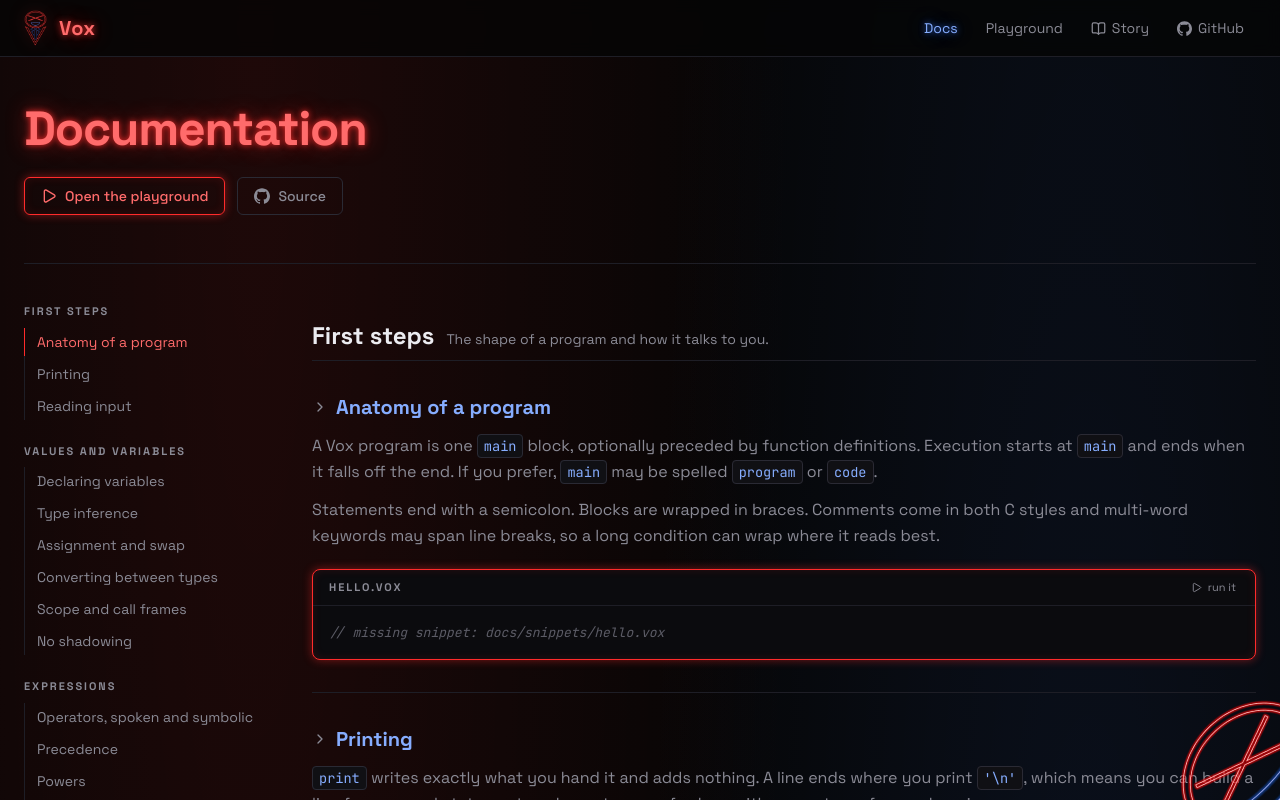
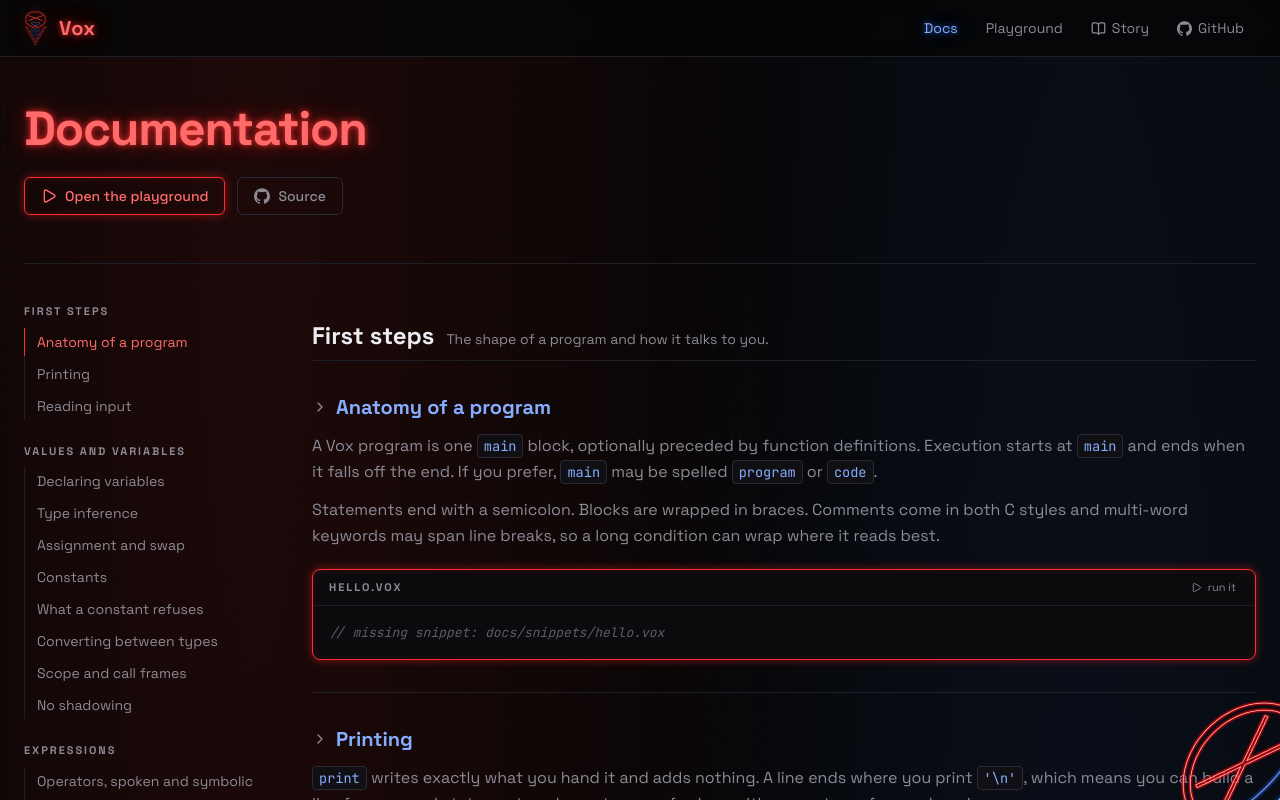
Before and after one commit to Volburaal/vox, a React (Vite) app in the folder web/: page /docs in a window 1280 px wide. Shown: the top 800 px of the page. Built offline with nearby package versions, Linux system fonts and the light colour scheme.

Commit message:
More doc snippets (ill update docs shortly)

```diff
--- a/web/src/docs/content.ts
+++ b/web/src/docs/content.ts
@@ -124,6 +124,23 @@ export const CATEGORIES: DocCategory[] = [
           "`<=` and `=>` are comparisons only. They never assign.",
           "A bare comparison such as `x is equal to 5;` is a statement with no effect and the compiler warns you and points at `set`.",
         ],
+      },
+      {
+        id: "constants",
+        title: "Constants",
+        body: [
+          "`constant integer MAX <- 3` and `let NAME always be value` declare names that can never be assigned again - not with `<-`, not with `set`, not with `increment`. Trying is a compile error, so the mistake never reaches a run.",
+          "A constant list is a constant *name*: the list it refers to can still grow and change, because lists are references. When it is the list itself that must not change size, `lock` it.",
+        ],
+        snippet: "constants",
+      },
+      {
+        id: "constant-error",
+        title: "What a constant refuses",
+        body: [
+          "The checker reports the assignment where it is written, with the name, rather than letting a value drift at run time.",
+        ],
+        snippet: "constant-error",
       },
       {
         id: "casting",
@@ -379,6 +396,24 @@ export const CATEGORIES: DocCategory[] = [
         },
       },
       {
+        id: "list-builtins",
+        title: "Sorting, totals and searching",
+        body: [
+          "The operations every first course reaches for are built in, each with a spoken form, a function form and a dot form. `sort` and `reverse` change the list in place; the rest leave it alone.",
+        ],
+        snippet: "list-builtins",
+        table: {
+          head: ["Spoken", "Also", "Result"],
+          rows: [
+            ["`sort xs`", "`sort(xs)`, `xs.sort()`", "in place, smallest first; numbers, strings or booleans"],
+            ["`reverse xs`", "`reverse(xs)`, `xs.reverse()`", "in place"],
+            ["`sum of xs`", "`sum(xs)`, `xs.sum()`", "`0` for an empty list; a float if any item is"],
+            ["`largest of xs`, `smallest of xs`", "`largest(xs)`, `xs.smallest()`", "an item; an empty list is a runtime error"],
+            ["`position of x in xs`", "`position(xs, x)`, `xs.position(x)`", "the index of the first match, or `-1`"],
+          ],
+        },
+      },
+      {
         id: "for-each",
         title: "for each",
         body: [
@@ -395,6 +430,32 @@ export const CATEGORIES: DocCategory[] = [
           "When you want an independent list, say so: `copy of xs` makes a new list with the same items (one level deep). `is` compares lists item by item, not by identity.",
         ],
         snippet: "list-references",
+      },
+      {
+        id: "locks",
+        title: "Locking a list's size",
+        body: [
+          "`lock xs` freezes a list's size: `push`, `insert` and `pop` become runtime errors until `unlock xs`. Items stay writable - it is the shape that is fixed, not the contents - which makes a locked list exactly a C array, switchable at will.",
+          "The lock belongs to the list, not the name: every alias sees it, and a function that receives a locked list cannot grow it. `fixed integer xs[5]` declares a list that is born locked, and `xs is locked` asks.",
+        ],
+        snippet: "locks",
+      },
+      {
+        id: "locked-error",
+        title: "A locked list refuses to grow",
+        body: [
+          "The error says which operation was refused, at the moment it was attempted.",
+        ],
+        snippet: "locked-error",
+      },
+      {
+        id: "wrapping",
+        title: "Wrapping around",
+        body: [
+          "Normally an index outside `0` to `length - 1` is an error. `wrap xs` turns the list into a ring: index `i` becomes `((i mod n) + n) mod n`, so `-1` is the last item, `n` is the first again, and the ordinals follow suit. `unwrap xs` restores the strict rule, and `xs is wrapping` asks.",
+          "Wrapping applies to reading, writing, `pop at` and ordinals - never to `insert at`, whose valid positions run to the length itself, where wrapping would silently put the item at the wrong end. An empty list has nothing to wrap to and still errors.",
+        ],
+        snippet: "wrapping",
       },
       {
         id: "list-errors",
@@ -458,6 +519,19 @@ export const CATEGORIES: DocCategory[] = [
             ],
           ],
         },
+      },
+      {
+        id: "dot-calls",
+        title: "Calling with a dot",
+        body: [
+          "`a.f(b)` means exactly `f(a, b)`: whatever stands before the dot becomes the first argument. That single rule gives every list operation and every builtin a method spelling - `xs.push(5)`, `s.length()`, `xs.sort()` - and gives your own functions one too, with no classes involved.",
+          "Parentheses are always required, so a call always looks like a call. The spoken forms and the plain function forms remain, and all three compile to the same instruction.",
+        ],
+        snippet: "dot-calls",
+        notes: [
+          "Math reads better as functions: `sqrt(x)` and `max(a, b)` are legal after a dot, but nobody should have to write `x.sqrt()`.",
+          "Errors name the function whichever spelling you used: `xs.push(\"a\")` reports *cannot push string into list of integer*.",
+        ],
       },
     ],
   },
@@ -532,7 +606,7 @@ export const REFERENCE: {
       head: ["Level", "Operators"],
       rows: [
         ["1", "`( )`"],
-        ["2", "`xs[i]` (an item)"],
+        ["2", "`xs[i]` (an item), `a.f(b)` (a dot call)"],
         ["3", "`as` (cast)"],
         ["4", "`squared`, `cubed`"],
         ["5", "spoken builtins, `Nth item of`, `pop`, `ask`"],
@@ -568,7 +642,7 @@ export const REFERENCE: {
         ],
         ["Loop control", "`stop`, `break`, `skip`, `continue`"],
         ["I/O", "`print`, `say`, `input`, `ask`"],
-        ["Assignment", "`set`, `let`, `be`, `swap`, `the`"],
+        ["Assignment", "`set`, `let`, `be`, `swap`, `the`, `constant`, `always`"],
         [
           "Updates",
           "`increment`, `decrement`, `increase`, `decrease`, `add`, `subtract`, `take`, `remove`, `multiply`, `divide`, `double`, `halve`",
@@ -579,7 +653,7 @@ export const REFERENCE: {
         ],
         [
           "Lists",
-          "`list`, `in`, `at`, `push`, `insert`, `into`, `pop`, `contains`, and the phrases `for each`, `for every`, `is a list of`, `list of`, `item of`, `value of`, `copy of`",
+          "`list`, `in`, `at`, `push`, `insert`, `into`, `pop`, `contains`, `lock`, `unlock`, `wrap`, `unwrap`, `locked`, `wrapping`, `sort`, `reverse`, `fixed`, and the phrases `for each`, `for every`, `is a list of`, `list of`, `item of`, `value of`, `copy of`, `sum of`, `largest of`, `smallest of`, `position of`",
         ],
         [
           "Operators",
```
Also changed, not shown: 15 other files (tests, documents, lock files or other folders).
